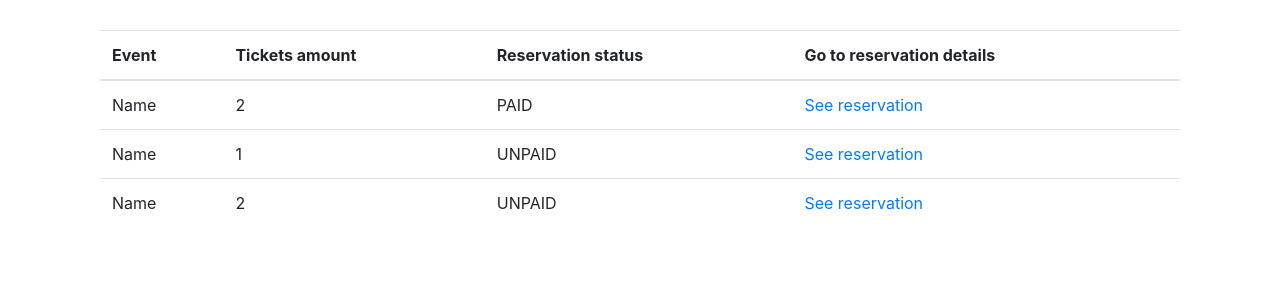
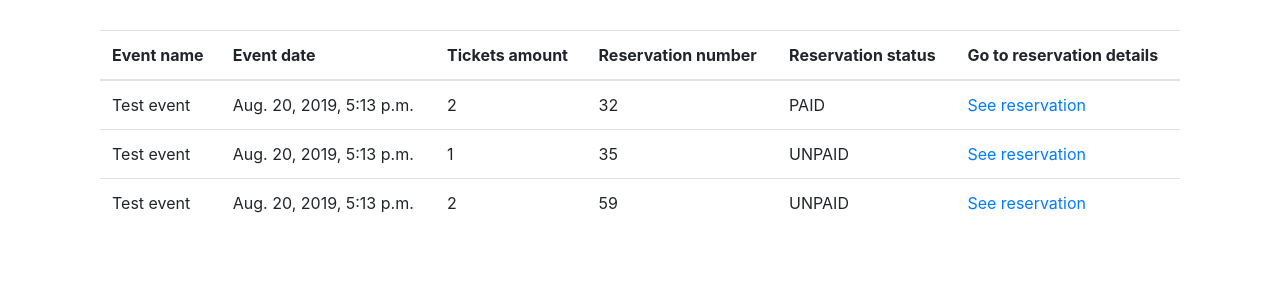
Before and after one commit to IKarbowiak/TicketSellingPlatform, a Django app: page /client-reservations/2 in a window 1280 px wide. Shown: the part 54-354 px from the top of the page. Run offline with Django 3.2, Linux system fonts and the light colour scheme; data comes from the database, SQL or seed files in the repository; both versions use the stored data as it was after the commit; some libraries are stand-ins or nearby versions.

Commit message:
Add info about event on client reservations panel

```diff
--- a/ticket_selling_platform/reservation/models.py
+++ b/ticket_selling_platform/reservation/models.py
@@ -1,6 +1,8 @@
 from django.db import models
 from django.db.models import Count, Q, F, Sum
 from django.urls import reverse
+
+from event.models import Event
 
 
 class Client(models.Model):
@@ -22,6 +24,7 @@ class Reservation(models.Model):
     status = models.CharField(max_length=20, choices=RESERVATION_STATUS_CHOICES, default=BOOKED)
     booked_time = models.DateTimeField(auto_now_add=True)
     client = models.ForeignKey(Client, null=True, on_delete=models.CASCADE, related_name='reservations')
+    event = models.ForeignKey(Event, on_delete=models.CASCADE, related_name='reservations')
 
     def get_total_price(self):
         return sum(self.tickets.all().values_list('type__price', flat=True))
--- a/ticket_selling_platform/reservation/templates/reservation/buy_tickets.html
+++ b/ticket_selling_platform/reservation/templates/reservation/buy_tickets.html
@@ -21,6 +21,9 @@
         </form>
 
     </div>
+    <p id="warning">
+
+    </p>
 </div>
 
 {% include "reservation/seats.html" with ticket_types_data=tickets %}
--- a/ticket_selling_platform/reservation/templates/reservation/client_reservations.html
+++ b/ticket_selling_platform/reservation/templates/reservation/client_reservations.html
@@ -5,8 +5,10 @@
     <table class="table table-hover">
         <thead>
         <tr>
-            <th scope="col">Event</th>
+            <th scope="col">Event name</th>
+            <th scope="col">Event date</th>
             <th scope="col">Tickets amount</th>
+            <th scope="col">Reservation number</th>
             <th scope="col">Reservation status</th>
             <th scope="col">Go to reservation details</th>
         </tr>
@@ -14,8 +16,10 @@
         <tbody>
         {%  for reservation in reservations %}
             <tr>
-                <td>Name</td>
+                <td>{{ reservation.event.name }}</td>
+                <td>{{ reservation.event.datetime }}</td>
                 <td>{{reservation.tickets.count}}</td>
+                <td>{{ reservation.pk }}</td>
                 <td>{{ reservation.status }}</td>
                 <td><a href="{{ reservation.get_absolute_url }}">See reservation</a></td>
             </tr>
--- a/ticket_selling_platform/reservation/templates/reservation/seats.html
+++ b/ticket_selling_platform/reservation/templates/reservation/seats.html
@@ -21,7 +21,8 @@
                         {% else %}regular
                         {% endif %}"
                                value={{ticket.seat_identifier}} onclick="changeclass(this)"
-                        {% if ticket.reservation %}disabled{% endif %}>
+                        {% if ticket.reservation %}disabled{% endif %}
+                               id={{ticket.seat_identifier}}>
                     </div>
                 </td>
                 {% endfor %}
--- a/ticket_selling_platform/reservation/views.py
+++ b/ticket_selling_platform/reservation/views.py
@@ -42,6 +42,12 @@ def prepare_seats_rows(ticket_types):
 def choose_tickets_panel(request, event_pk):
     remove_expired_reservations()
     event = get_object_or_404(Event, pk=event_pk)
+    if 'new_reservation' in request.session.keys():
+        old_reservation = Reservation.objects.filter(pk=request.session['new_reservation']).first()
+        if old_reservation:
+            old_reservation.delete()
+        del request.session['new_reservation']
+
     if request.method == 'POST':
         form = ReservationForm(request.POST, event=event)
         if form.is_valid():
@@ -49,10 +55,11 @@ def choose_tickets_panel(request, event_pk):
             # double check if seats are still free
             taken_seats = check_seats_availability(cd, event)
             if not taken_seats:
-                reservation = Reservation.objects.create()
+                reservation = Reservation.objects.create(event=event)
                 seats_identifiers = cd['chosen_seats'].split(', ')
                 Ticket.objects.filter(seat_identifier__in=seats_identifiers)\
                     .update(reservation=reservation)
+                request.session['new_reservation'] = reservation.pk
                 return HttpResponseRedirect('/reservation/{}'.format(reservation.pk))
             # TODO: return some Error ?
     else:
@@ -90,6 +97,7 @@ def reservation_confirm(request, reservation_pk):
             reservation.status = Reservation.UNPAID
             reservation.save()
             request.session['reservation_id'] = reservation.pk
+            del request.session['new_reservation']
             return redirect(reverse('payment:process'))
 
     reservation_time = timezone.now() - reservation.booked_time
@@ -115,7 +123,7 @@ def reservation_confirmation(request, reservation_pk):
     if reservation.status != Reservation.PAID:
         return HttpResponseRedirect('/reservation/{}'.format(reservation.pk))
     details, total_price = reservation.get_reservation_details()
-    event = Ticket.objects.filter(reservation=reservation).first().type.event
+    event = reservation.event
     return render(request, 'reservation/reservation_confirmation.html', {'details': details,
                                                                          'total_price': total_price,
                                                                          'reservation_number': reservation.pk,
@@ -152,5 +160,5 @@ def reservation_check(request):
 
 def get_client_reservations(request, client_id):
     client = get_object_or_404(Client, pk=client_id)
-    reservations = client.reservations.all()
+    reservations = client.reservations.all().order_by('-event__datetime', 'pk')
     return render(request, 'reservation/client_reservations.html', {'reservations': reservations})
--- a/ticket_selling_platform/static/css/base.css
+++ b/ticket_selling_platform/static/css/base.css
@@ -99,6 +99,10 @@ svg {
 .chosen {
     background-color: green !important;
     border-color: green;
+}
+
+#warning {
+    color: red;
 }
 
 #header .res-check {
--- a/ticket_selling_platform/static/js/seats.js
+++ b/ticket_selling_platform/static/js/seats.js
@@ -1,3 +1,15 @@
+$( document ).ready(function() {
+    console.log( "ready!" );
+    var chosen_seats = $("#id_chosen_seats").val().split(', ');
+    $("#id_chosen_seats").val("");
+    $("#tickets_counter").val(0);
+    for (var i = 0; i < chosen_seats.length; i++) {
+        changeclass($(`#${chosen_seats[i]}`));
+        console.log($(`#${chosen_seats[i]}`));
+    }
+    console.log(chosen_seats);
+});
+
 function changeclass(element) {
     var chosen_seats = $("#id_chosen_seats").val();
     var tickets_amount = parseInt($("#tickets_counter").val());
@@ -6,7 +18,10 @@ function changeclass(element) {
     var element_type = seat.charAt(0);
     var type_counter = parseInt($(`#${element_type}`).text());
 
-    if (jQuery(element).hasClass('chosen')) {
+    if (jQuery(element).hasClass('booked')){
+        $("#warning").val("Some seats have already been taken. Please choose another one.");
+    }
+    else if (jQuery(element).hasClass('chosen')) {
         $(element).removeClass('chosen');
         console.log("remove");
         if (chosen_seats.includes(seat)){
@@ -26,4 +41,4 @@ function changeclass(element) {
     $("#tickets_counter").val(tickets_amount);
     $("#id_chosen_seats").val(new_chosen_seats_value);
     $(`#${element_type}`).text(type_counter);
-};
+}
```
Also changed, not shown: ticket_selling_platform/db.sqlite3, ticket_selling_platform/reservation/migrations/0005_order.py (added), ticket_selling_platform/reservation/migrations/0006_delete_order.py (added), ticket_selling_platform/reservation/migrations/0007_merge_20190823_1345.py (added), ticket_selling_platform/reservation/migrations/0008_merge_20190823_1440.py (added), ticket_selling_platform/reservation/migrations/0009_auto_20190823_1627.py (added), ticket_selling_platform/reservation/migrations/0010_reservation_event.py (added), ticket_selling_platform/reservation/migrations/0011_auto_20190824_1118.py (added), ticket_selling_platform/ticket/migrations/0006_ticket_status.py (added), ticket_selling_platform/ticket/migrations/0007_remove_ticket_status.py (added).
